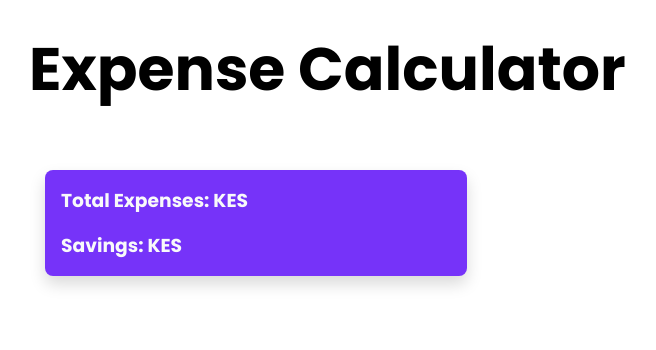
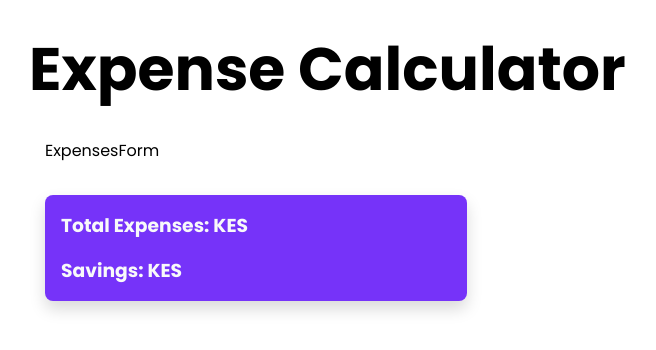
Before and after one commit to spectr-e/react-projects, a React (Vite) app: page / in a window 1280 px wide. Shown: the top 350 px of the page, without its empty margins (161-817 px from the left). Built offline with nearby package versions, Linux system fonts and the light colour scheme.

Commit message:
feat(ExpensesFormComp): Initialize codebase for the component

```diff
--- a/src/Projects/25-expenses-calculator-app/ExpenseCalculatorApp.jsx
+++ b/src/Projects/25-expenses-calculator-app/ExpenseCalculatorApp.jsx
@@ -1,4 +1,5 @@
 import { Title } from '../../components'
+import ExpensesForm from './ExpensesForm'
 
 const ExpenseCalculatorApp = () => {
   return (
@@ -15,6 +16,7 @@ const ExpenseCalculatorApp = () => {
       >
         <aside>
           {/* ExpensesForm Component */}
+          <ExpensesForm />
           <section className='card mt-2 bg-primary text-light'>
             <div className='card-body'>
               {/* <BudgetStyle>
--- /dev/null
+++ b/src/Projects/25-expenses-calculator-app/ExpensesForm.jsx
@@ -0,0 +1,5 @@
+const ExpensesForm = () => {
+  return <div>ExpensesForm</div>
+}
+
+export default ExpensesForm
--- a/src/Projects/index.js
+++ b/src/Projects/index.js
@@ -25,6 +25,7 @@ import CardGameApp from './22-card-game-app/CardGameApp'
 import AnimatedLoginForm from './23-animated-login-form-app/AnimatedLoginForm'
 import PhoneBookApp from './24-phone-book-app/PhoneBookApp'
 import ExpenseCalculatorApp from './25-expenses-calculator-app/ExpenseCalculatorApp'
+
 export {
   ExpenseCalculatorApp,
   PhoneBookApp,
```
